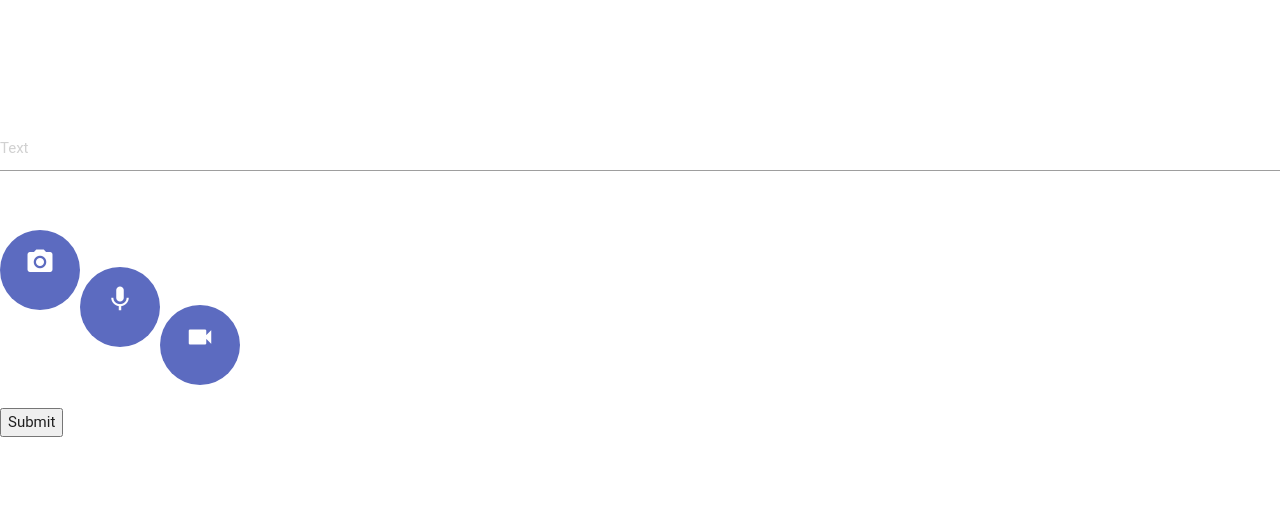
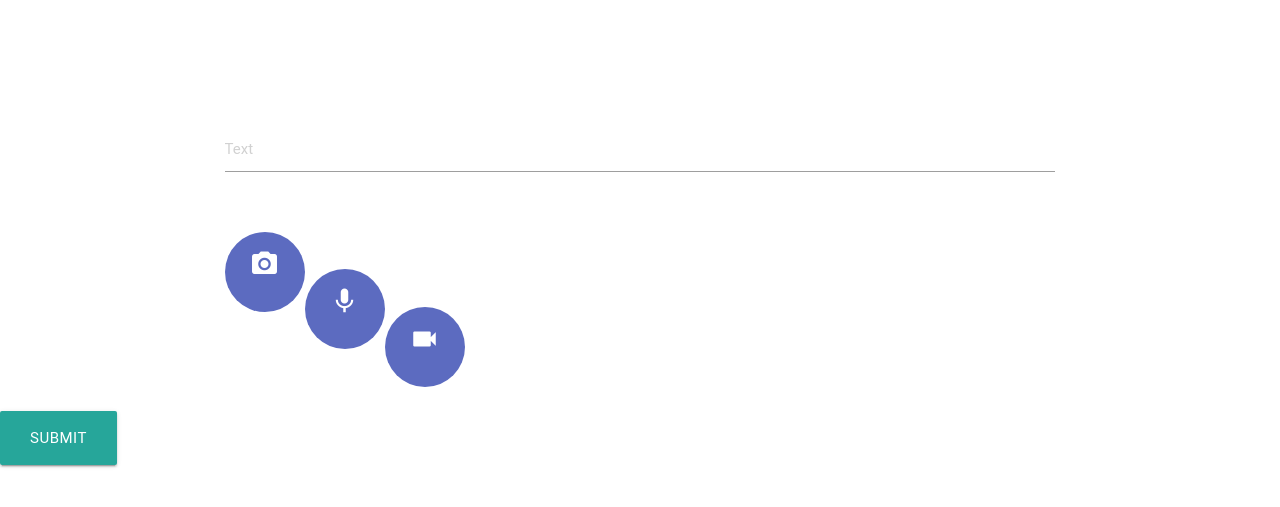
Before and after one commit to nikhilkumarsingh/memap, a Django app: page /item/1/new/ in a window 1280 px wide. Shown: the top 507 px of the page. Run offline with Django 3.2, Linux system fonts and the light colour scheme; the visitor is signed in with stand-in values (Sample User, id 1); parts of the project's set-up code (start-up, migrations or seed data) failed here and were passed over; some libraries are stand-ins or nearby versions; some web fonts are replaced.

Commit message:
Frontend fixes

```diff
--- a/memap/main/templates/index.html
+++ b/memap/main/templates/index.html
@@ -11,7 +11,7 @@
                         {% csrf_token %}
                         <div class="file-field input-field center center-align" style="background-color:#3f51b5 ">
 
-                           <div class="part1 btn btn-floating waves-effect waves-light btn-flat indigo lighten-1 temp" id="temp1"  style="height: 50%">
+                           <div class="part1 btn center center-align btn-floating waves-effect waves-light btn-flat indigo lighten-1 temp" id="temp1"  style="height: 50%">
                                 <i class=" material-icons" style="font-size: 10rem;margin-top: 23vh;">camera_alt</i>
                                 <input name="img" id="img" type="file" accept="image/*" capture="camera">
                             </div>
@@ -20,7 +20,7 @@
                             </div>
 
                         </div>
-                        <button type="Submit" id="temp2"  class="part2 btn btn-floating waves-effect waves-light btn-flat indigo lighten-1 temp" style="height: 50%"><i class=" material-icons" style="font-size: 12rem;margin-top: 3vh;">done</i></button>
+                        <button type="Submit" id="temp2"  class="part2 btn btn-floating waves-effect waves-light btn-flat indigo lighten-1 temp center center-align" style="height: 50%"><i class=" material-icons" style="font-size: 12rem;margin-top: 3vh;">done</i></button>
                     </form>
                 </div>
             <div class="col s1 m3 l3 xl3"></div>
--- a/memap/main/templates/new_note.html
+++ b/memap/main/templates/new_note.html
@@ -6,19 +6,18 @@
 
 <form action="" enctype="multipart/form-data" method="post">
     {% csrf_token %}
-	<div class="center">
-    <div class="row">
-        <div class="col-xs-12 col-sm-8 col-md-6 col-sm-offset-2 col-md-offset-3">
-
+	<div class="row center center-align">
+    <div class="row center center-align">
+        <div class="col xl2 m2 l2 s1"></div>
+        <div class="col xl8 m8 l8 s10">
              <h3 style="text-align: center; color: white"> New Note</h3>
             <br>
             <div class="row">
-                <div class="col-xs-12 col-sm-12">
+                <div class="row center center-align">
                     <div class="input-field">
                         <input type="text" name="text" id="txt" class="form-control input-lg" placeholder="Text" tabindex="1">
                     </div>
                 </div>
-
             </div>
             <br>
             <div class="file-field input-field">
@@ -41,14 +40,13 @@
                 <input name="video" id="video" type="file" accept="video/*" capture="camcorder" >
             </div>
             </div>
-
             <br>
-
         </div>
+        <div class="col xl2 m2 l2 s1"></div>
     </div>
 </div>
     <br>
-    <button type="submit"> Submit </button>
+    <button class="btn btn-large" type="submit"> Submit </button>
 </form>
 
 <script type="text/javascript">
@@ -57,8 +55,6 @@
 
 
         var $body = $("body");
-
-
           setInterval(help, 500);
         });
 
@@ -70,7 +66,5 @@
         console.log(height);
         $temp.css('width', height);
     }
-
     </script>
-
 {% endblock %}
```
